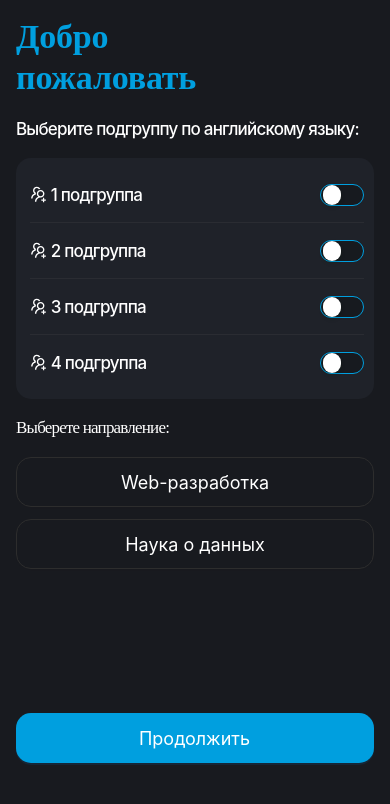
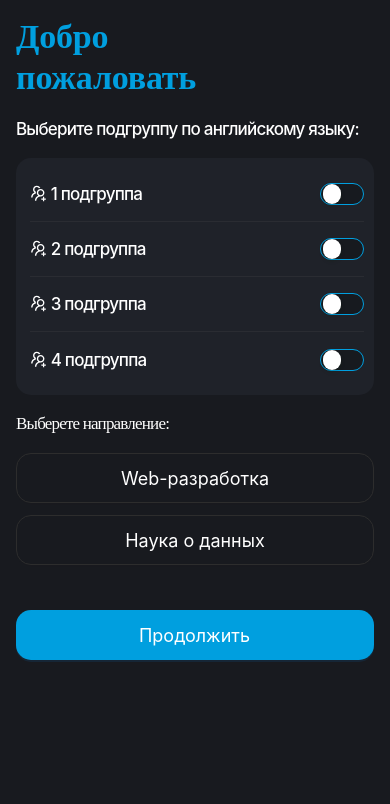
Before and after one commit to SergeyFedorov007/common-project, a React (Create React App) app: page / in a window 390 px wide. Shown: the top 804 px of the page. Built offline with nearby package versions, Linux system fonts and the light colour scheme.

Commit message:
add adaptive for mobile

```diff
--- a/package.json
+++ b/package.json
@@ -14,7 +14,7 @@
     "web-vitals": "^2.1.4"
   },
   "scripts": {
-    "start": "react-scripts start",
+    "start": "PORT=80 react-scripts start",
     "build": "react-scripts build",
     "test": "react-scripts test",
     "eject": "react-scripts eject"
--- a/src/components/home/style.css
+++ b/src/components/home/style.css
@@ -74,7 +74,7 @@
   flex-shrink: 0;
   border-radius: 15px;
   background: var(--main-blue);
-  margin-top: 124px;
+  margin-top: 25px;
   font-size: 18px;
 }
 
@@ -83,7 +83,7 @@
 }
 
 .form-item-row {
-  height: 56px;
+  height: 55px;
   border-bottom: 1px solid #2a2c32;
 }
 
```
